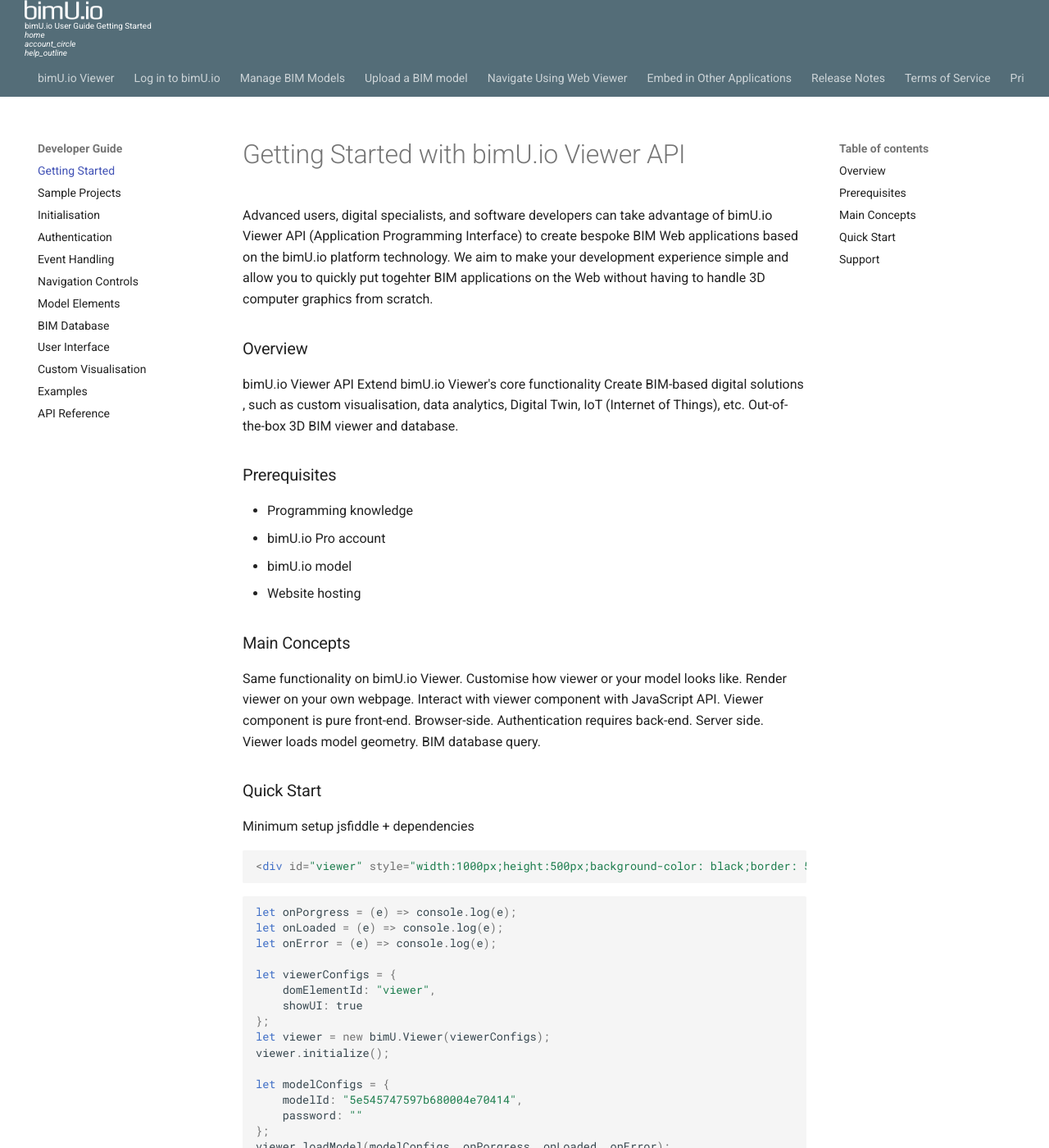
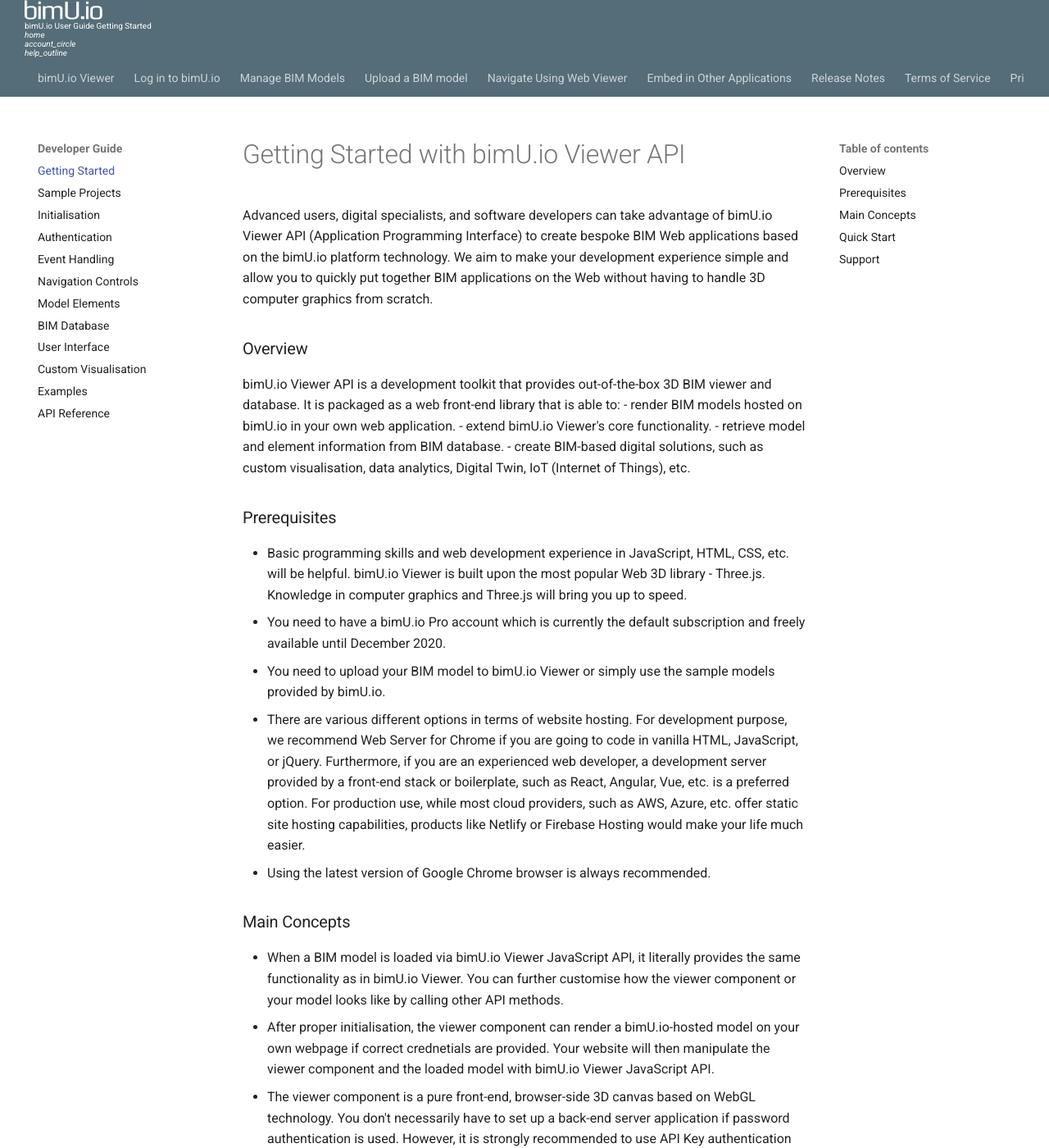
Before and after one commit to Transformosa/bimU.io.Docs, an MkDocs documentation site: the page built from docs/developer/getting-started.md, in a window 1280 px wide and 1400 px high. Shown: the whole window at 82% size. Built offline with MkDocs 1.6.1 and Material for MkDocs 9.7.7, drawn with Linux system fonts in a browser that asks for light colours; comment, search, counter and statistics services are not loaded; some of the changed text lies outside the part shown.

Commit message:
writing getting started

````diff
--- a/docs/developer/getting-started.md
+++ b/docs/developer/getting-started.md
@@ -1,51 +1,58 @@
 # Getting Started with bimU.io Viewer API
 
-Advanced users, digital specialists, and software developers can take advantage of bimU.io Viewer API (Application Programming Interface) to create bespoke BIM Web applications based on the bimU.io platform technology. We aim to make your development experience simple and allow you to quickly put togehter BIM applications on the Web without having to handle 3D computer graphics from scratch.
+Advanced users, digital specialists, and software developers can take advantage of bimU.io Viewer API (Application Programming Interface) to create bespoke BIM Web applications based on the bimU.io platform technology. We aim to make your development experience simple and allow you to quickly put together BIM applications on the Web without having to handle 3D computer graphics from scratch.
 
 ### Overview
-bimU.io Viewer API
-Extend bimU.io Viewer's core functionality
-Create BIM-based digital solutions , such as custom visualisation, data analytics, Digital Twin, IoT (Internet of Things), etc.
-Out-of-the-box 3D BIM viewer and database.
+bimU.io Viewer API is a development toolkit that provides out-of-the-box 3D BIM viewer and database. It is packaged as a web front-end library that is able to:
+- render BIM models hosted on bimU.io in your own web application.
+- extend bimU.io Viewer's core functionality.
+- retrieve model and element information from BIM database.
+- create BIM-based digital solutions, such as custom visualisation, data analytics, Digital Twin, IoT (Internet of Things), etc.
 
 ### Prerequisites
-- Programming knowledge
-- bimU.io Pro account
-- bimU.io model
-- Website hosting
+- Basic programming skills and web development experience in JavaScript, HTML, CSS, etc. will be helpful. bimU.io Viewer is built upon the most popular Web 3D library - Three.js. Knowledge in computer graphics and Three.js will bring you up to speed.
+- You need to have a bimU.io Pro account which is currently the default subscription and freely available until December 2020.
+- You need to upload your BIM model to bimU.io Viewer or simply use the sample models provided by bimU.io.
+- There are various different options in terms of website hosting. For development purpose, we recommend Web Server for Chrome if you are going to code in vanilla HTML, JavaScript, or jQuery. Furthermore, if you are an experienced web developer, a development server provided by a front-end stack or boilerplate, such as React, Angular, Vue, etc. is a preferred option. For production use, while most cloud providers, such as AWS, Azure, etc. offer static site hosting capabilities, products like Netlify or Firebase Hosting would make your life much easier.
+- Using the latest version of Google Chrome browser is always recommended.
 
 ### Main Concepts
-Same functionality on bimU.io Viewer. Customise how viewer or your model looks like.
-Render viewer on your own webpage. Interact with viewer component with JavaScript API.
-Viewer component is pure front-end. Browser-side.
-Authentication requires back-end. Server side.
-Viewer loads model geometry.
-BIM database query.
+- When a BIM model is loaded via bimU.io Viewer JavaScript API, it literally provides the same functionality as in bimU.io Viewer. You can further customise how the viewer component or your model looks like by calling other API methods.
+- After proper initialisation, the viewer component can render a bimU.io-hosted model on your own webpage if correct crednetials are provided. Your website will then manipulate the viewer component and the loaded model with bimU.io Viewer JavaScript API.
+- The viewer component is a pure front-end, browser-side 3D canvas based on WebGL technology. You don't necessarily have to set up a back-end server application if password authentication is used. However, it is strongly recommended to use API Key authentication which requires a back-end, server-side web application to request for a one-time access token to load a model.
+- The viewer component will load full geometry initially for users to see entire model visually. However, it does not load all non-geometric BIM data at once. There are several API methods that can query server-side BIM database to retrieve model metadata, element properties, etc. individually.
 
 ### Quick Start
-Minimum setup
-jsfiddle + dependencies
+We've put together a JSFiddle to walk you through a quick demo with minimum setup to load a sample bimU.io model. With all necessary dependencies added in, you can easily start to play around bimU.io Viewer API in the sandbox by opening or cloning the JSFiddle here.
 
+Below is a DIV element that functions as a container for the viewer component. A DOM ID must be specified and passed into a viewer configuration object for initialisation.
 ``` html
 <div id="viewer" style="width:1000px;height:500px;background-color: black;border: 5px solid black;"></div>
 ```
 
+Firstly, a Viewer object must be initialised with proper configuration. A model can then be loaded by supplying model configuration and callback functions to the loadModel method.
 ``` javascript
-let onPorgress = (e) => console.log(e);
-let onLoaded = (e) => console.log(e);
-let onError = (e) => console.log(e);
+let onPorgress = (e) => console.log(e); // Callback that reports model loading progress.
+let onLoaded = (e) => console.log(e); // Callback when model is fully loaded.
+let onError = (e) => console.log(e); // Callback when model fails to load.
 
+// Viewer configuration object
 let viewerConfigs = {
     domElementId: "viewer",
     showUI: true
 };
+
+// Initialise a Viewer
 let viewer = new bimU.Viewer(viewerConfigs);
 viewer.initialize();
 
+// Model configuration object
 let modelConfigs = {
     modelId: "5e545747597b680004e70414",
     password: ""
 };
+
+// Load a model
 viewer.loadModel(modelConfigs, onPorgress, onLoaded, onError);
 ```
 
````
Also changed, not shown: docs/developer/authentication.md (+1 -1 lines), docs/developer/sample-projects.md (+2 -2 lines).
